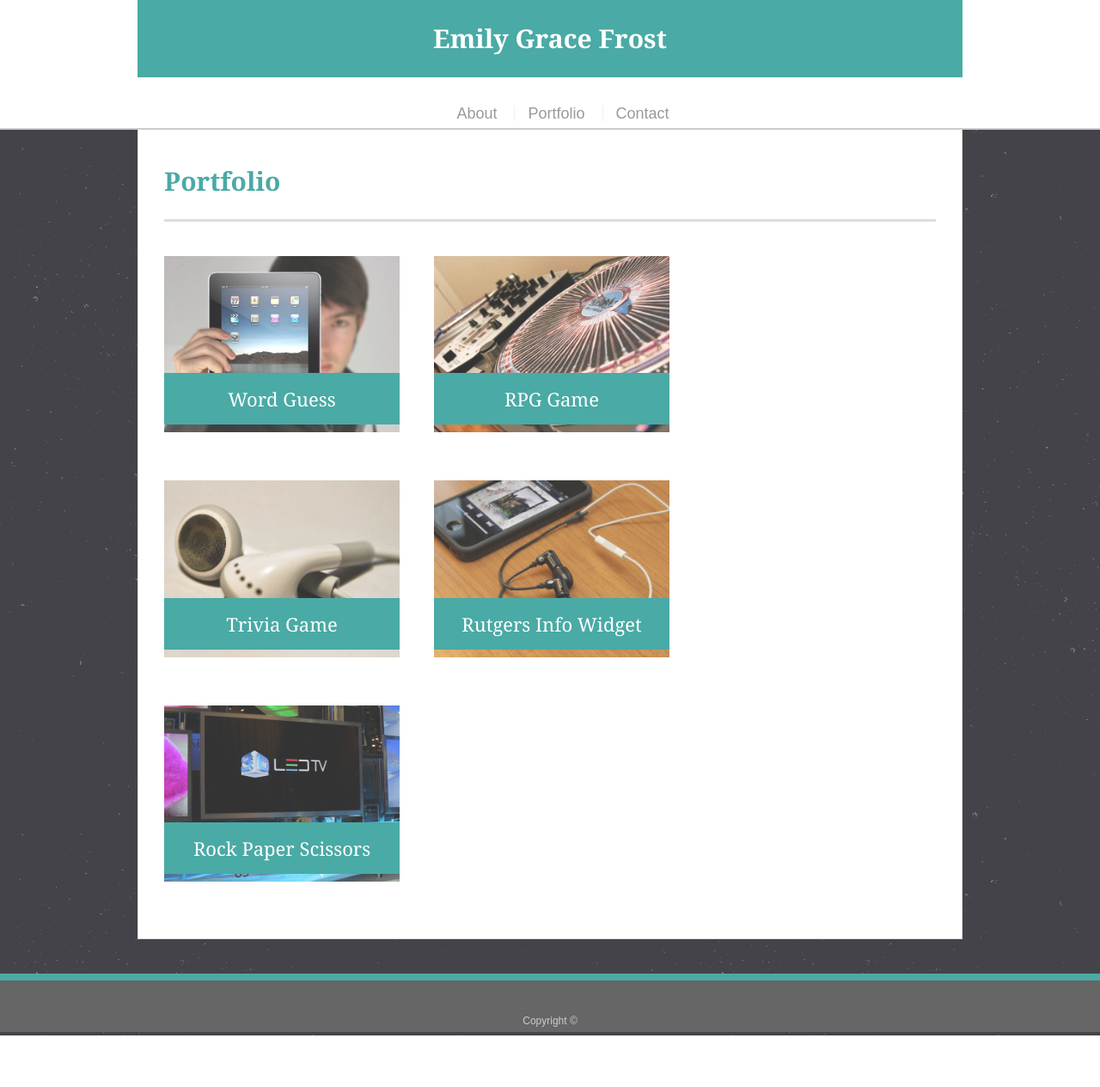
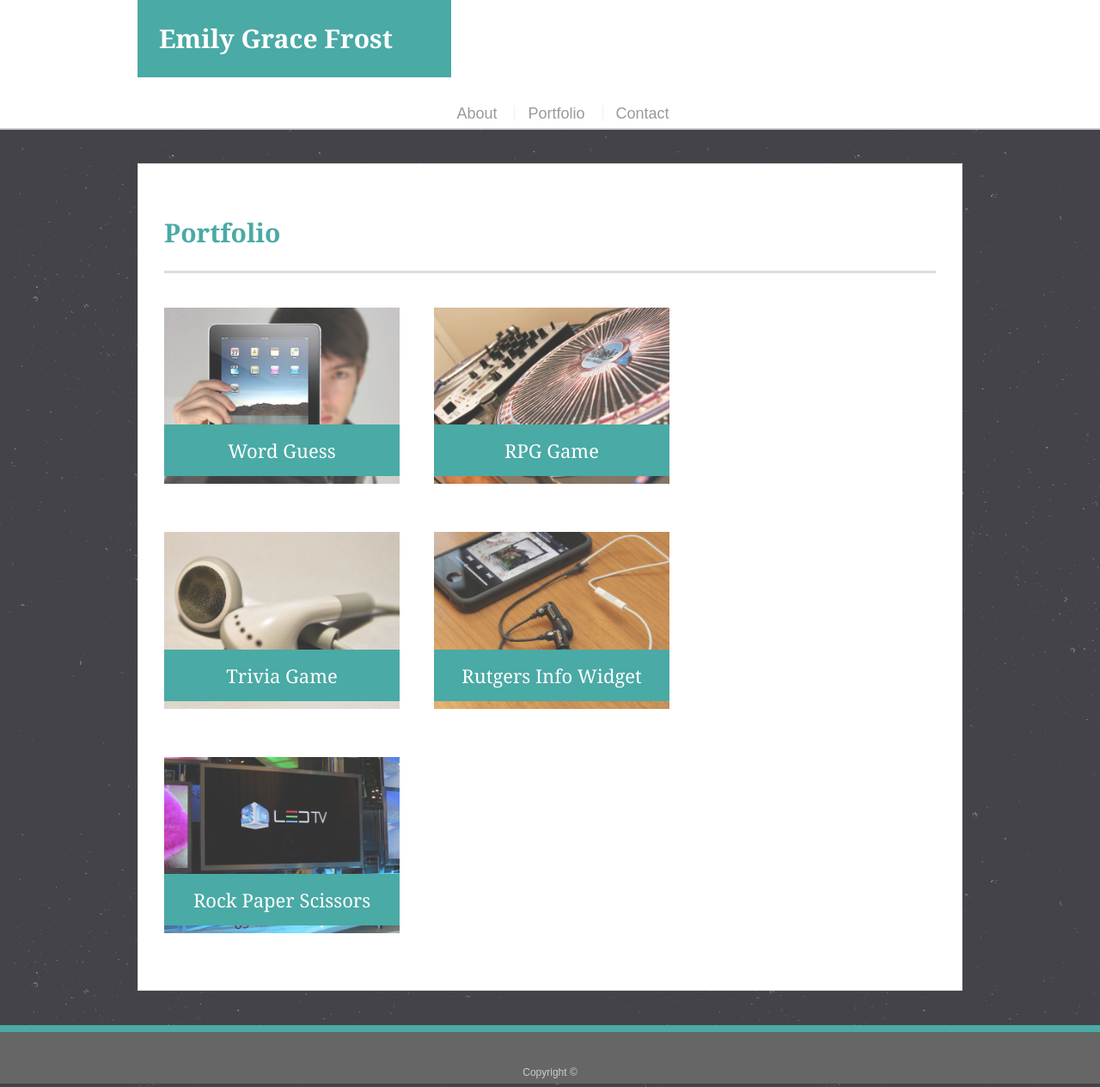
Before and after one commit to emfrost3711/Responsive-Portfolio, a plain HTML site: page portfolio.html in a window 1280 px wide. Shown: the whole page at 86% size. Before the commit the page ends 1205 px from the top, so only its background shows below. Drawn offline with Linux system fonts and the light colour scheme.

Commit message:
fixed sticky footer

```diff
--- a/assets/css/style.css
+++ b/assets/css/style.css
@@ -30,7 +30,7 @@ p {
   margin-bottom: 20px;
 }
 
-p:last-child {
+p:last-child { /* what does last-child, first-child, mean?*/
   margin-bottom: 0;
 }
 
@@ -58,7 +58,7 @@ h3 {
 
 #masthead {
   position: fixed;
-  z-index: 99;
+  z-index: 99; /* what does z-index do? where do we typically put it? */
   width: 100%;
   margin: 0 0 30px;
   overflow: auto;
@@ -76,7 +76,7 @@ h3 {
   font-weight: 700;
   line-height: 90px;
   color: #ffffff;
-  text-align: center;
+  text-align: left;
   text-decoration: none;
   background: #4aaaa5;
 }
@@ -112,6 +112,8 @@ footer {
   background: #666666;
   border-top: 8px solid #4aaaa5;
   height: 50px;
+  display: flex;
+  flex-direction: column;
 }
 
 h3, h2 {
@@ -125,7 +127,7 @@ h3, h2 {
 
 #main-container {
   padding-top: 130px;
-  min-height: calc(100vh - 70px);
+  min-height: calc(100vh - 70px); /* ??? how can you subtract px from a vh? what function does this serve??*/
     flex: 1; /*this makes the main container be the thing that changes size, not other things */
 
 }
@@ -134,8 +136,8 @@ h3, h2 {
   float: left;
   width: 100%;
   max-width: 960px;
+  margin: 60px 40px 40px 0;
   padding: 30px;
-  margin: 0 0 40px;
   background: #ffffff;
   border: 1px solid #dddddd;
 }
@@ -256,8 +258,8 @@ input[type=submit] {
   }
 }
 #logo {
-  width: 100%;
-  padding: 0;
+  width: 38%;
+  padding: 0 0 0 25px;
   margin: 0;
 }
 nav {
--- a/portfolio.html
+++ b/portfolio.html
@@ -56,7 +56,8 @@
   </div>
 
   <footer>
-    <div class="container">
+    <div class="container fixed-bottom">
+
       Copyright &copy;
     </div>
   </footer>
```
